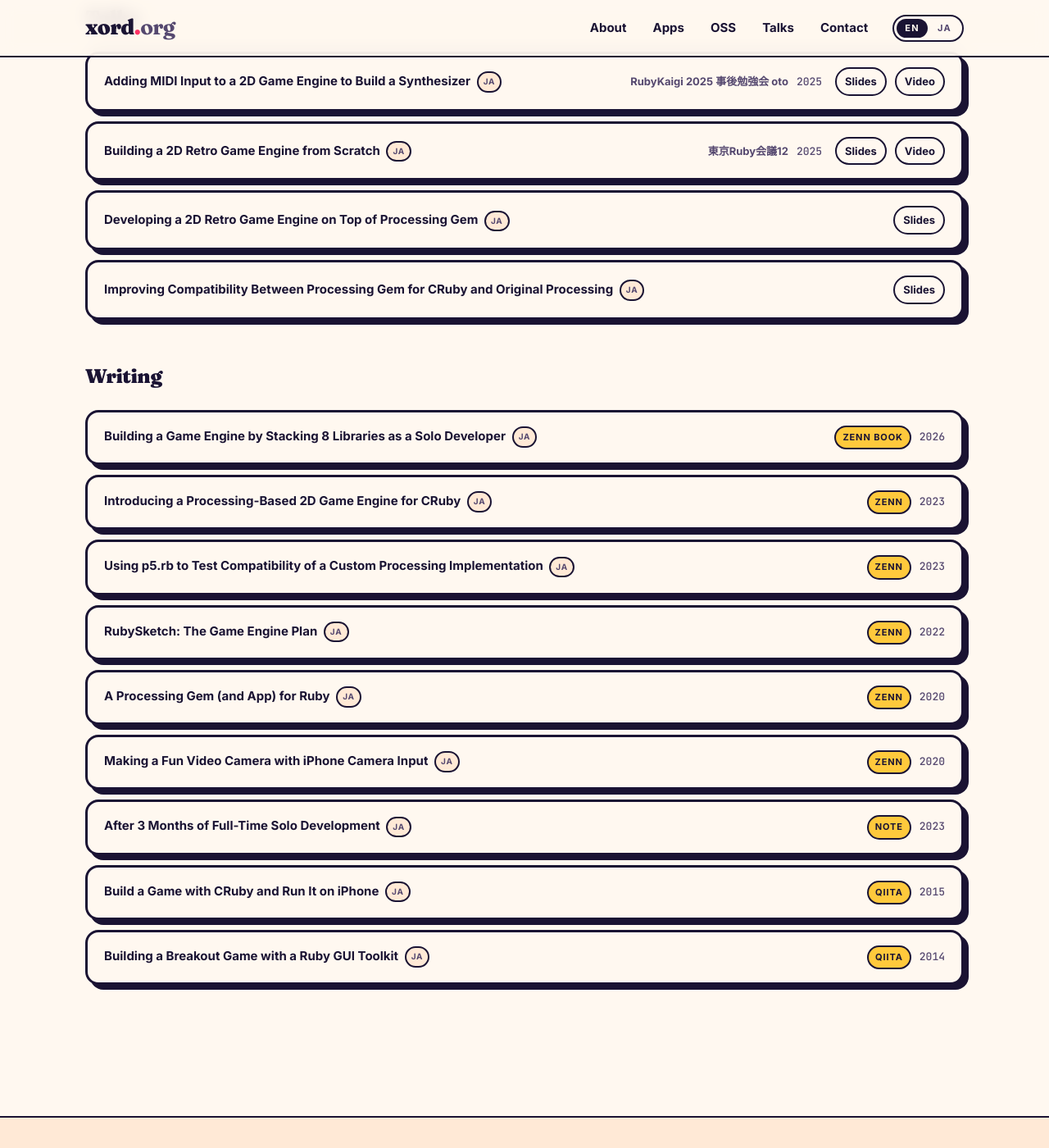
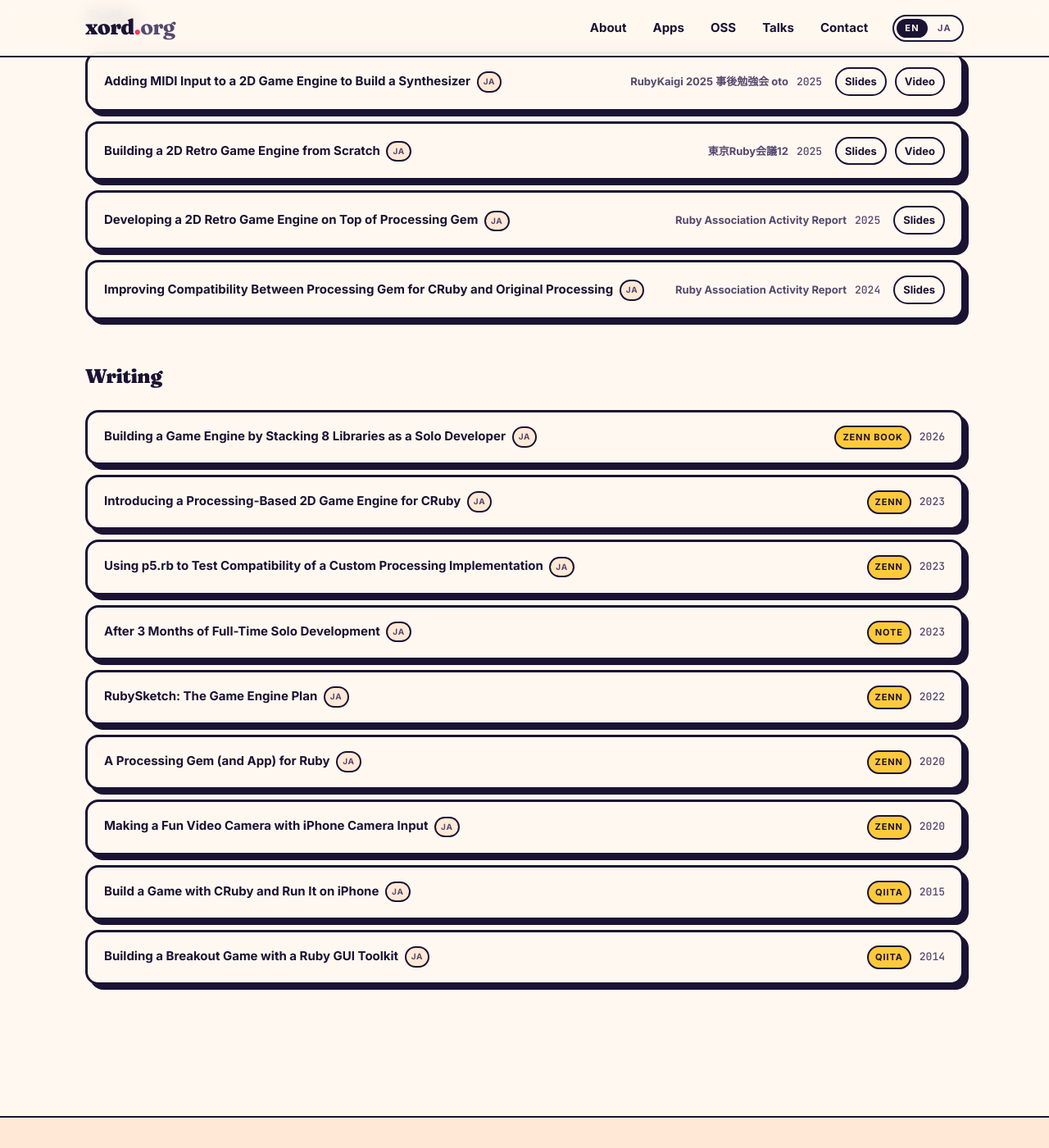
Before and after one commit to xord/xord.org, a Jekyll site: the page built from index.md, in a window 1280 px wide and 1400 px high, scrolled down 3490 px. Shown: the whole window at 82% size. Built offline with Jekyll 4.4.1, drawn with Linux system fonts in a browser that asks for light colours.

Commit message:
Sort talks and writing chronologically and add missing event/year info
Co-Authored-By: Claude Opus 4.6 <noreply@anthropic.com>

```diff
--- a/_data/talks.yml
+++ b/_data/talks.yml
@@ -14,8 +14,12 @@
 
 - title: Processing Gem ベースの、2D レトロゲームエンジンの開発
   title_en: Developing a 2D Retro Game Engine on Top of Processing Gem
+  event: Ruby Association Activity Report
+  year: 2025
   slides: https://speakerdeck.com/tokujiros/processing-gem-besuno-2d-retorogemuenzinnokai-fa
 
 - title: Processing Gem for CRuby の、本家 Processing との互換性向上に向けた取り組み
   title_en: Improving Compatibility Between Processing Gem for CRuby and Original Processing
+  event: Ruby Association Activity Report
+  year: 2024
   slides: https://speakerdeck.com/tokujiros/processing-gem-for-cruby-no-ben-jia-processing-tonohu-huan-xing-xiang-shang-nixiang-ketaqu-rizu-mi
```
Also changed, not shown: _data/writing.yml (+6 -6 lines).
